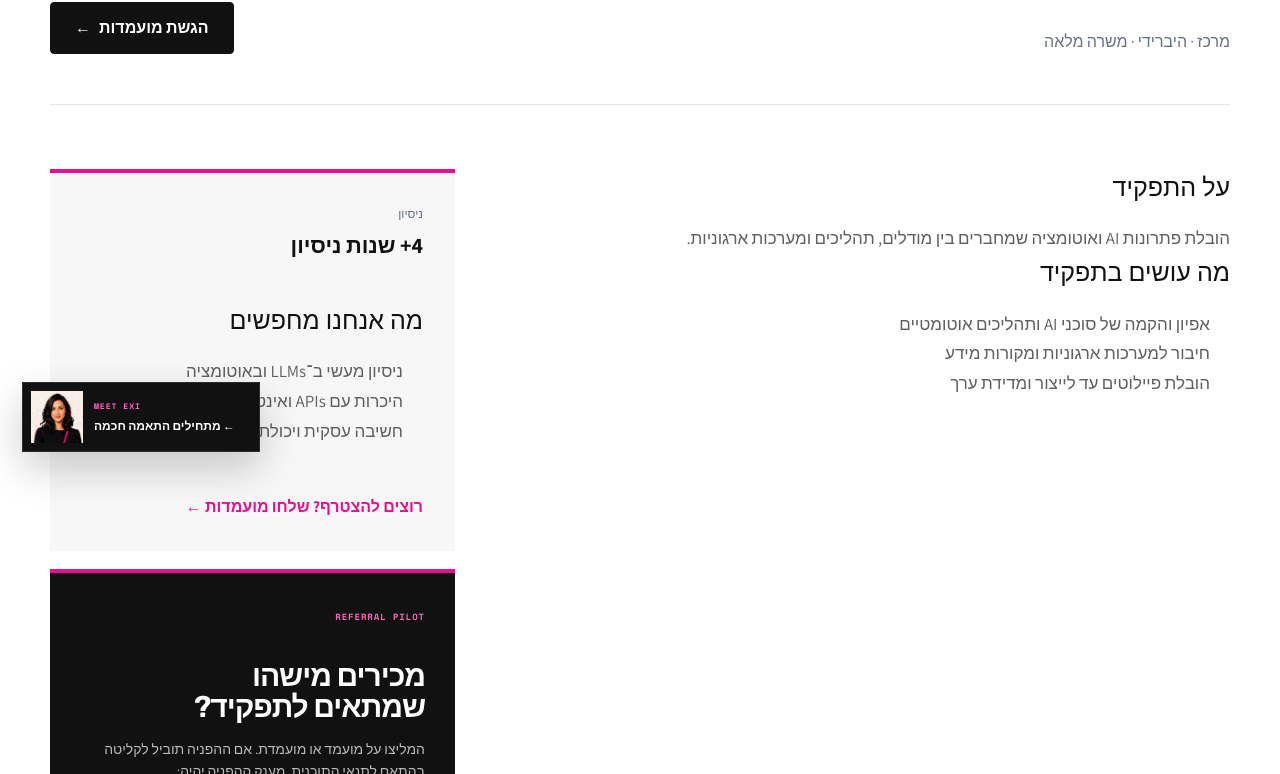
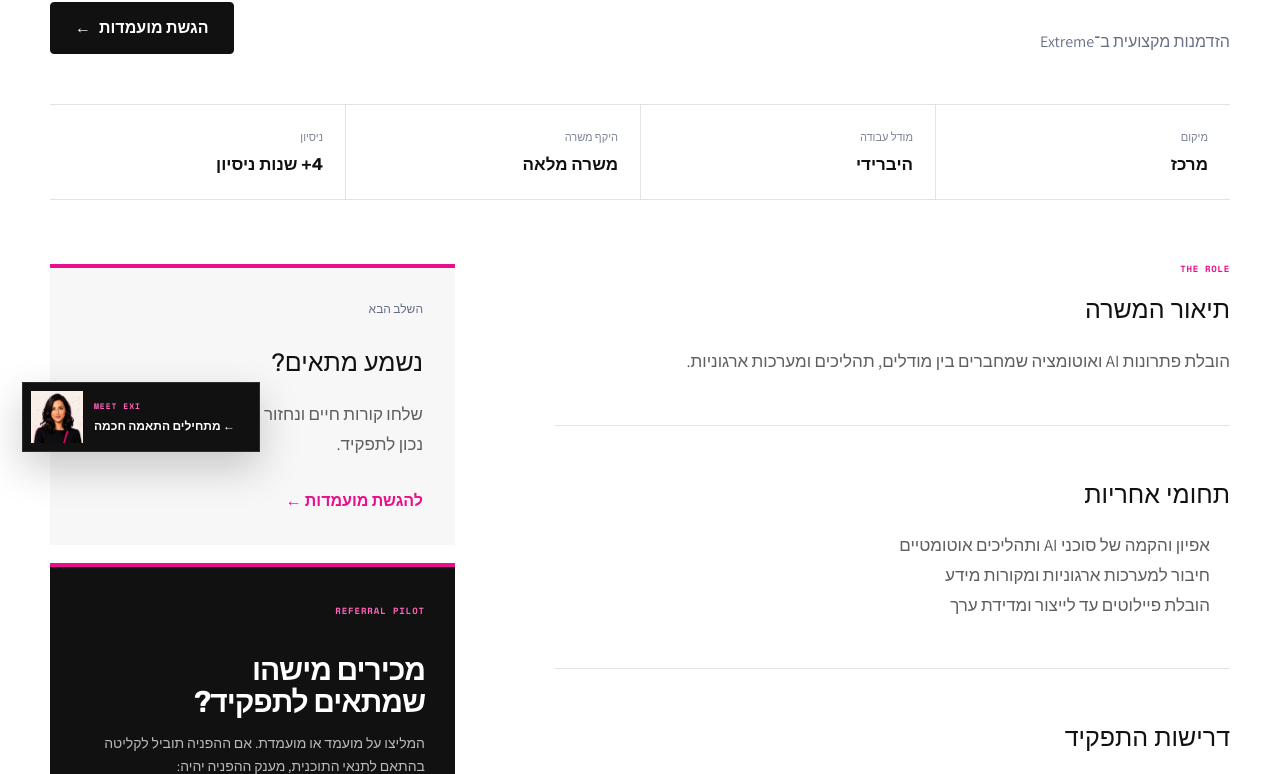
Before and after one commit to yarivtab/extreme-group-site, a Next.js app: page /jobs/ai-automation-lead in a window 1280 px wide. Shown: the part 326-1100 px from the top of the page. Built offline with nearby package versions, Linux system fonts and the light colour scheme.

Commit message:
Improve job detail information hierarchy

```diff
--- a/app/jobs/[slug]/page.tsx
+++ b/app/jobs/[slug]/page.tsx
@@ -18,18 +18,29 @@ export default async function JobPage({ params }: { params: Promise<{ slug: stri
       <article className="job-detail shell">
         <Link className="job-back" href="/experts#roles">→ חזרה לכל המשרות</Link>
         <div className="job-detail-head">
-          <div><p className="kicker">{job.field}</p><h1>{job.title}</h1><p>{job.location} · {job.workMode} · {job.type}</p></div>
+          <div><p className="kicker">{job.field}</p><h1>{job.title}</h1><p>הזדמנות מקצועית ב־Extreme</p></div>
           <Link className="button primary" href={`/intake?track=career&role=${encodeURIComponent(job.title)}`}>הגשת מועמדות <span>←</span></Link>
         </div>
+        <dl className="job-facts" aria-label="פרטי המשרה">
+          <div><dt>מיקום</dt><dd>{job.location}</dd></div>
+          <div><dt>מודל עבודה</dt><dd>{job.workMode}</dd></div>
+          <div><dt>היקף משרה</dt><dd>{job.type}</dd></div>
+          <div><dt>ניסיון</dt><dd>{job.experience}</dd></div>
+          {job.salaryRange && <div><dt>טווח שכר</dt><dd>{job.salaryRange}</dd></div>}
+        </dl>
         <div className="job-detail-body">
-          <section><h2>על התפקיד</h2><p>{job.summary}</p><h2>מה עושים בתפקיד</h2><ul>{job.responsibilities.map((item) => <li key={item}>{item}</li>)}</ul></section>
+          <section className="job-description">
+            <div><p className="kicker">THE ROLE</p><h2>תיאור המשרה</h2><p>{job.summary}</p></div>
+            <div><h2>תחומי אחריות</h2><ul>{job.responsibilities.map((item) => <li key={item}>{item}</li>)}</ul></div>
+            <div><h2>דרישות התפקיד</h2><ul>{job.requirements.map((item) => <li key={item}>{item}</li>)}</ul></div>
+          </section>
           <div className="job-sidebar">
-            <aside><span>ניסיון</span><strong>{job.experience}</strong><h2>מה אנחנו מחפשים</h2><ul>{job.requirements.map((item) => <li key={item}>{item}</li>)}</ul><Link href={`/intake?track=career&role=${encodeURIComponent(job.title)}`}>רוצים להצטרף? שלחו מועמדות ←</Link></aside>
+            <aside className="job-apply-card"><span>השלב הבא</span><h2>נשמע מתאים?</h2><p>שלחו קורות חיים ונחזור אליכם אם נמצא חיבור נכון לתפקיד.</p><Link href={`/intake?track=career&role=${encodeURIComponent(job.title)}`}>להגשת מועמדות ←</Link></aside>
             <section className="job-referral-card" aria-labelledby="referral-title">
               <small>REFERRAL PILOT</small>
               <h2 id="referral-title">מכירים מישהו<br />שמתאים לתפקיד?</h2>
               <p>המליצו על מועמד או מועמדת. אם ההפניה תוביל לקליטה בהתאם לתנאי התוכנית, מענק ההפניה יהיה:</p>
-              <strong>₪{job.referralBonus.toLocaleString("he-IL")}</strong>
+              <strong className="referral-amount" aria-label={`מענק הפניה בסך ${job.referralBonus.toLocaleString("he-IL")} שקלים`}><span>₪</span>{job.referralBonus.toLocaleString("he-IL")}</strong>
               <Link href={`/intake?track=referral&role=${encodeURIComponent(job.title)}&bonus=${job.referralBonus}`}>להמלצה על מועמד <span>←</span></Link>
               <em>פיילוט · הסכום והתנאים יאושרו בחיבור ל־ATS</em>
             </section>
--- a/app/jobs/data.ts
+++ b/app/jobs/data.ts
@@ -6,6 +6,7 @@ export type Job = {
   location: string;
   workMode: string;
   experience: string;
+  salaryRange?: string;
   referralBonus: number;
   summary: string;
   responsibilities: string[];
```
Also changed, not shown: app/globals.css.
